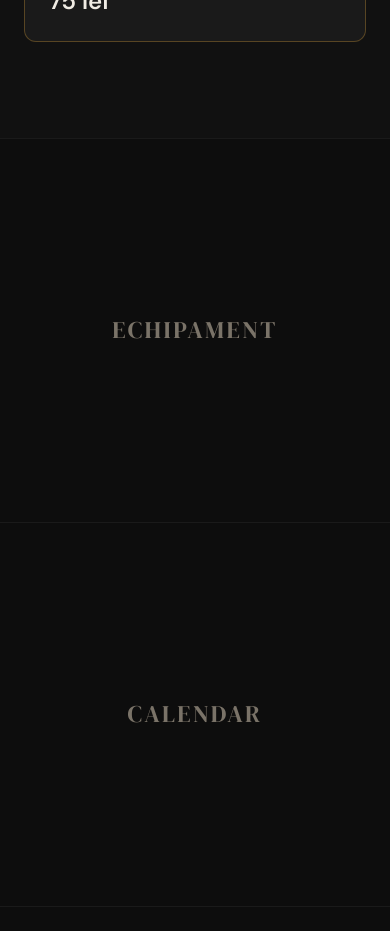
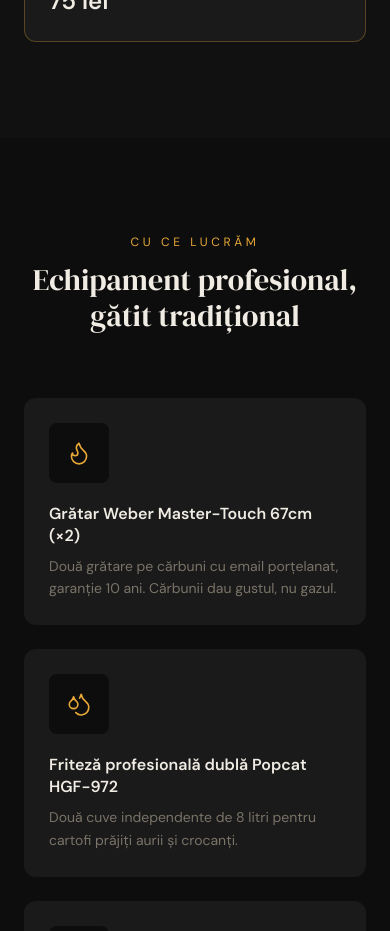
Before and after one commit to dariusdiudea11-rgb/Foc-i-Gust-, a React (Vite) app: page / in a window 390 px wide. Shown: the part 5460-6391 px from the top of the page. Built offline with nearby package versions, Linux system fonts and the light colour scheme.

Commit message:
Adaugă EquipmentSection.jsx cu cele 6 carduri de echipament
https://claude.ai/code/session_01YXmGxyWAzqmLAZdzGVNVn7

```diff
--- a/src/App.jsx
+++ b/src/App.jsx
@@ -2,6 +2,7 @@ import Navbar from './components/Navbar'
 import Hero from './components/Hero'
 import AboutSection from './components/AboutSection'
 import MenuSection from './components/MenuSection'
+import EquipmentSection from './components/EquipmentSection'
 
 function PlaceholderSection({ id, label }) {
   return (
@@ -26,7 +27,7 @@ export default function App() {
       <Hero />
       <AboutSection />
       <MenuSection />
-      <PlaceholderSection id="echipament"  label="Echipament" />
+      <EquipmentSection />
       <PlaceholderSection id="calendar"    label="Calendar" />
       <PlaceholderSection id="catering"    label="Catering" />
       <PlaceholderSection id="contact"     label="Contact" />
--- /dev/null
+++ b/src/components/EquipmentSection.jsx
@@ -0,0 +1,89 @@
+import { useRef } from 'react'
+import { motion, useInView } from 'framer-motion'
+import { Flame, Droplets, Zap, Shield, Thermometer, Utensils } from 'lucide-react'
+
+const items = [
+  {
+    icon: Flame,
+    name: 'Grătar Weber Master-Touch 67cm (×2)',
+    desc: 'Două grătare pe cărbuni cu email porțelanat, garanție 10 ani. Cărbunii dau gustul, nu gazul.',
+  },
+  {
+    icon: Droplets,
+    name: 'Friteză profesională dublă Popcat HGF-972',
+    desc: 'Două cuve independente de 8 litri pentru cartofi prăjiți aurii și crocanți.',
+  },
+  {
+    icon: Zap,
+    name: 'Generator inverter K&S KS 3300i',
+    desc: 'Generator silențios de 3000W — alimentăm totul fără zgomot și fără întreruperi.',
+  },
+  {
+    icon: Shield,
+    name: 'Cort profesional Expodom 3×6m',
+    desc: 'Cort impermeabil din oțel cu pereți laterali — soare sau ploaie, suntem pregătiți.',
+  },
+  {
+    icon: Thermometer,
+    name: 'Ladă frigorifică Heinner 198L',
+    desc: 'Depozitare la temperatură controlată pentru carne și băuturi proaspete.',
+  },
+  {
+    icon: Utensils,
+    name: 'Cuțite profesionale F. Dick ProDynamic',
+    desc: 'Set complet de cuțite profesionale germane pentru pregătire rapidă și precisă.',
+  },
+]
+
+export default function EquipmentSection() {
+  const gridRef = useRef(null)
+  const inView = useInView(gridRef, { once: true, margin: '-60px' })
+
+  return (
+    <section id="echipament" className="bg-[#0d0d0d] py-24 px-6">
+      <div className="max-w-5xl mx-auto">
+
+        {/* Header */}
+        <div className="text-center mb-16">
+          <p className="text-xs tracking-[0.3em] text-[#e8a838] uppercase mb-3">
+            Cu ce lucrăm
+          </p>
+          <h2
+            className="text-3xl md:text-4xl text-[#f0ece4]"
+            style={{ fontFamily: '"DM Serif Display", serif' }}
+          >
+            Echipament profesional, gătit tradițional
+          </h2>
+        </div>
+
+        {/* Grid */}
+        <div
+          ref={gridRef}
+          className="grid grid-cols-1 sm:grid-cols-2 lg:grid-cols-3 gap-6"
+        >
+          {items.map((item, i) => {
+            const Icon = item.icon
+            return (
+              <motion.div
+                key={item.name}
+                initial={{ opacity: 0, y: 28 }}
+                animate={inView ? { opacity: 1, y: 0 } : {}}
+                transition={{ duration: 0.5, delay: i * 0.1, ease: 'easeOut' }}
+                className="group bg-[#1a1a1a] rounded-xl p-6 border border-transparent hover:border-[#c4882a]/40 hover:shadow-[0_0_24px_rgba(232,168,56,0.07)] hover:-translate-y-1 transition-all duration-300"
+              >
+                <div className="w-[60px] h-[60px] rounded-lg bg-[#0d0d0d] flex items-center justify-center mb-5 group-hover:shadow-[0_0_16px_rgba(232,168,56,0.15)] transition-shadow duration-300">
+                  <Icon size={26} className="text-[#e8a838]" strokeWidth={1.5} />
+                </div>
+                <h3 className="text-[#f0ece4] font-semibold mb-2 leading-snug">
+                  {item.name}
+                </h3>
+                <p className="text-[#7a7368] text-sm leading-relaxed">{item.desc}</p>
+              </motion.div>
+            )
+          })}
+        </div>
+
+      </div>
+    </section>
+  )
+}
```
